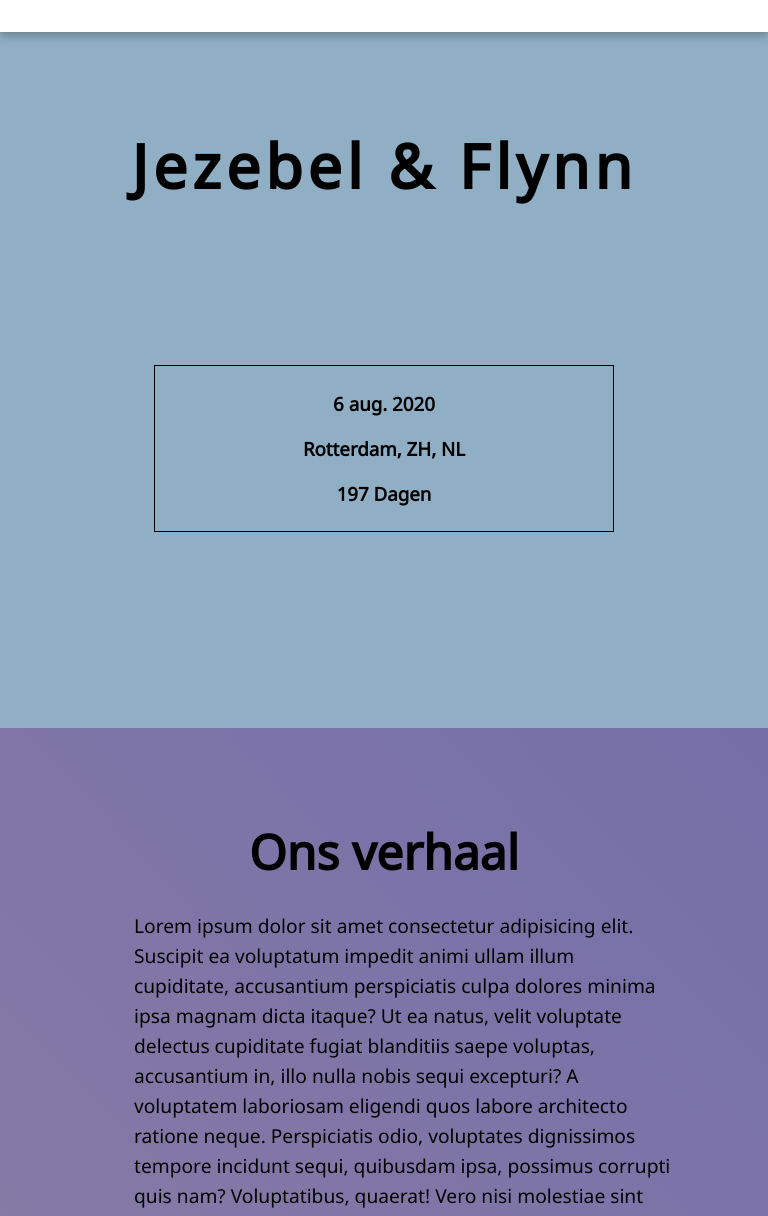
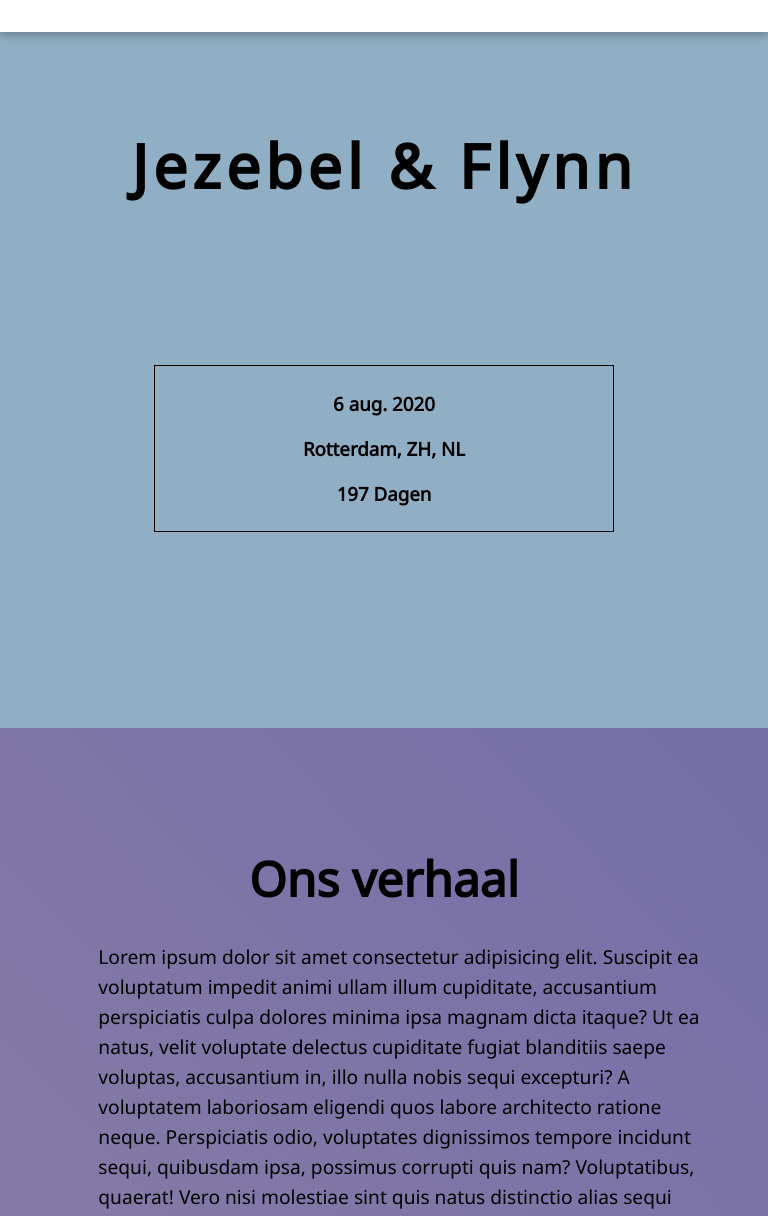
Before and after one commit to tfvh2004/Event-website, a plain HTML site: page index.html in a window 768 px wide. Shown: the part 72-1288 px from the top of the page. Drawn offline with Linux system fonts and the light colour scheme.

Commit message:
width adjustement

```diff
--- a/css/styles.css
+++ b/css/styles.css
@@ -376,6 +376,10 @@ iPhone 6/7/8 Plus portrait*/
         font-size: 1.1em;
     }
 
+    p{
+        width: 80vw;
+    }
+
     #si7p, #si8p, #si9p, #si10l, #si11l, #si12l, #si13p, #si14p, #si15p{
         display: none;
     }
```
